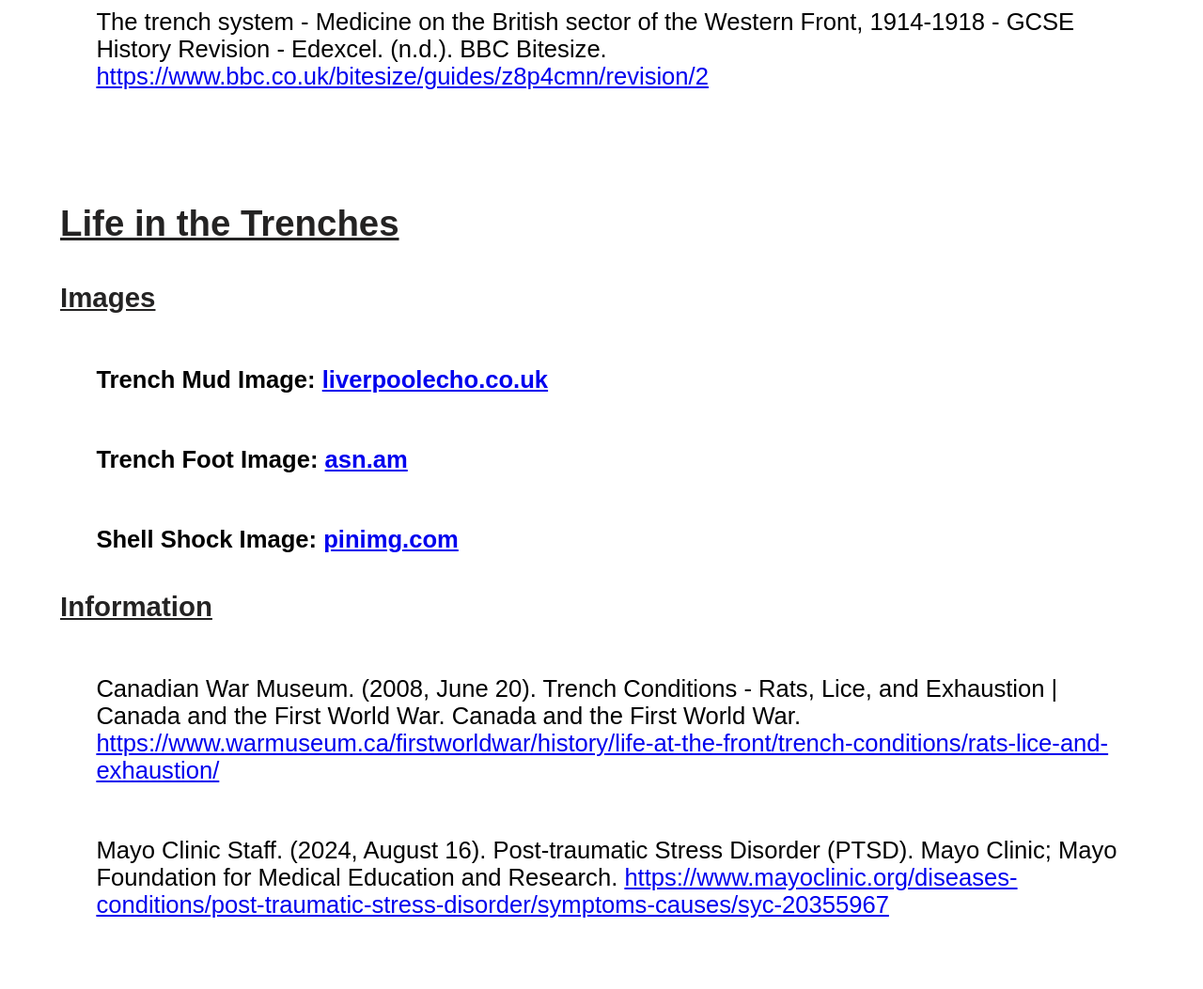
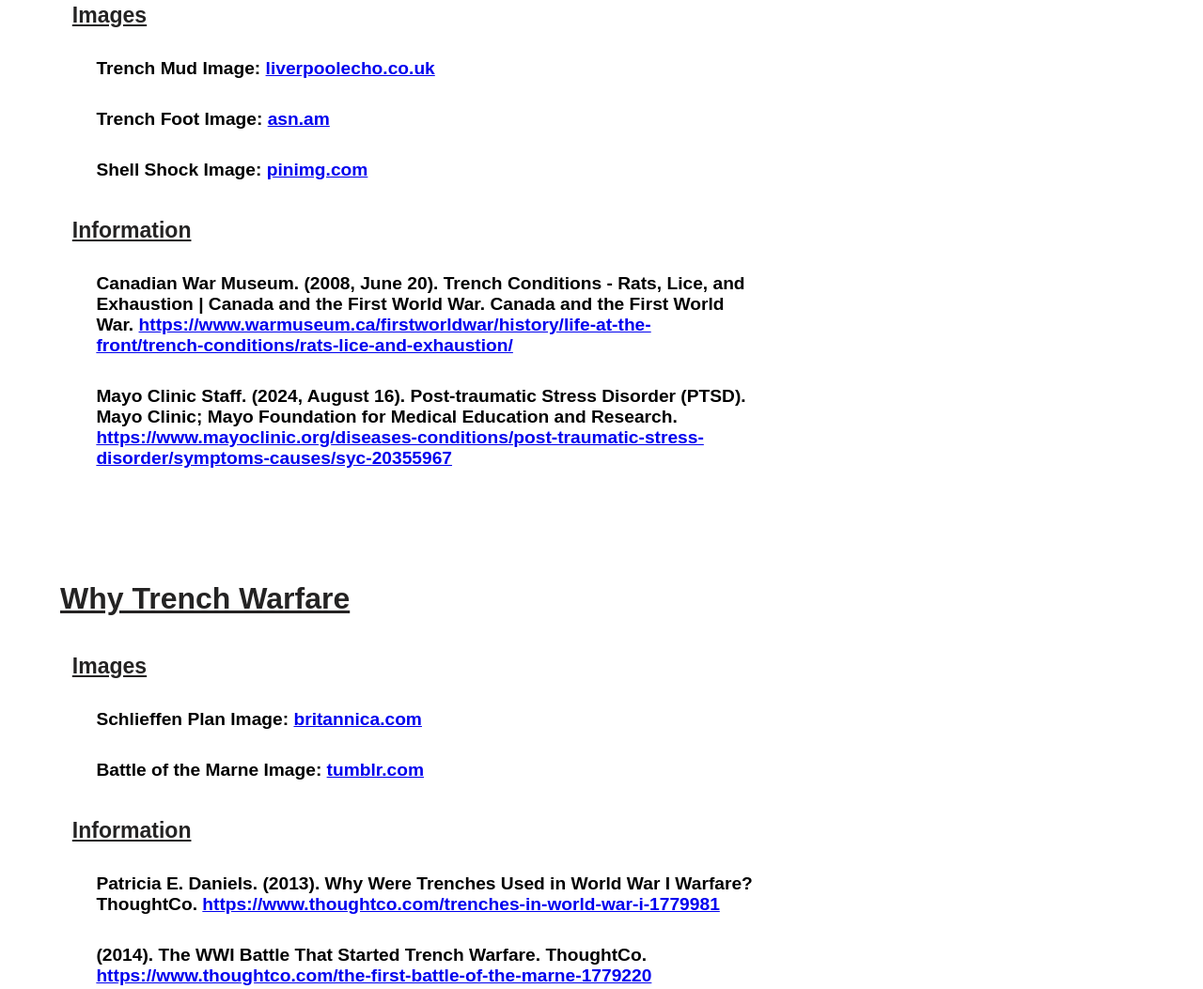
Before and after one commit to Mr-Spicy123/WW1TrenchWarfare, a plain HTML site: page workCited.html in a window 1280 px wide. Shown: the part 1417-2470 px from the top of the page at 94% size. Drawn offline with Linux system fonts and the light colour scheme.

Commit message:
update10

```diff
--- a/index.js
+++ b/index.js
@@ -7,7 +7,7 @@ function openIdea2() {
 }
 
 function openIdea3() {
-
+    window.location.href = 'whyTrenches.html';
 }
 
 function openWorkCited() {
--- a/workCited.html
+++ b/workCited.html
@@ -62,7 +62,7 @@
             <b><u>Information</u></b>
         </div>
         <div class="info-citation">
-            The trench system - Medicine on the British sector of the Western Front, 1914-1918 - GCSE History Revision - Edexcel. (n.d.). BBC Bitesize. <a href="https://www.bbc.co.uk/bitesize/guides/z8p4cmn/revision/2" target="_blank">https://www.bbc.co.uk/bitesize/guides/z8p4cmn/revision/2</a>
+            <b>The trench system - Medicine on the British sector of the Western Front, 1914-1918 - GCSE History Revision - Edexcel. (n.d.). BBC Bitesize. <a href="https://www.bbc.co.uk/bitesize/guides/z8p4cmn/revision/2" target="_blank">https://www.bbc.co.uk/bitesize/guides/z8p4cmn/revision/2</a></b>
         </div>
     </div>
     <div class="section">
@@ -85,10 +85,10 @@
             <b><u>Information</u></b>
         </div>
         <div class="info-citation">
-            Canadian War Museum. (2008, June 20). Trench Conditions - Rats, Lice, and Exhaustion | Canada and the First World War. Canada and the First World War. <a href="https://www.warmuseum.ca/firstworldwar/history/life-at-the-front/trench-conditions/rats-lice-and-exhaustion/" target="_blank">https://www.warmuseum.ca/firstworldwar/history/life-at-the-front/trench-conditions/rats-lice-and-exhaustion/</a>
+            <b>Canadian War Museum. (2008, June 20). Trench Conditions - Rats, Lice, and Exhaustion | Canada and the First World War. Canada and the First World War. <a href="https://www.warmuseum.ca/firstworldwar/history/life-at-the-front/trench-conditions/rats-lice-and-exhaustion/" target="_blank">https://www.warmuseum.ca/firstworldwar/history/life-at-the-front/trench-conditions/rats-lice-and-exhaustion/</a></b>
         </div>
         <div class="info-citation">
-            Mayo Clinic Staff. (2024, August 16). Post-traumatic Stress Disorder (PTSD). Mayo Clinic; Mayo Foundation for Medical Education and Research. <a href="https://www.mayoclinic.org/diseases-conditions/post-traumatic-stress-disorder/symptoms-causes/syc-20355967" target="_blank">https://www.mayoclinic.org/diseases-conditions/post-traumatic-stress-disorder/symptoms-causes/syc-20355967</a>
+            <b>Mayo Clinic Staff. (2024, August 16). Post-traumatic Stress Disorder (PTSD). Mayo Clinic; Mayo Foundation for Medical Education and Research. <a href="https://www.mayoclinic.org/diseases-conditions/post-traumatic-stress-disorder/symptoms-causes/syc-20355967" target="_blank">https://www.mayoclinic.org/diseases-conditions/post-traumatic-stress-disorder/symptoms-causes/syc-20355967</a></b>
         </div>
     </div>
     <div class="section">
@@ -98,8 +98,20 @@
         <div class="sub-title">
             <b><u>Images</u></b>
         </div>
+        <div class="image-citation">
+            <b>Schlieffen Plan Image: <a href="https://cdn.britannica.com/09/178709-050-7FCF5827/Map-Schlieffen-Plan.jpg" target="_blank">britannica.com</a></b>
+        </div>
+        <div class="image-citation">
+            <b>Battle of the Marne Image: <a href="https://66.media.tumblr.com/43db79cfdc0d870865145e9e82aaeeb1/tumblr_mpfmq0bKPb1s57vgxo3_640.jpg" target="_blank">tumblr.com</a></b>
+        </div>
         <div class="sub-title">
             <b><u>Information</u></b>
+        </div>
+        <div class="info-citation">
+            <b>Patricia E. Daniels. (2013). Why Were Trenches Used in World War I Warfare? ThoughtCo. <a href="https://www.thoughtco.com/trenches-in-world-war-i-1779981" target="_blank">https://www.thoughtco.com/trenches-in-world-war-i-1779981</a></b>
+        </div>
+        <div class="info-citation">
+            <b>(2014). The WWI Battle That Started Trench Warfare. ThoughtCo. <a href="https://www.thoughtco.com/the-first-battle-of-the-marne-1779220" target="_blank">https://www.thoughtco.com/the-first-battle-of-the-marne-1779220</a></b>
         </div>
     </div>
 
--- a/workCitedStyles.css
+++ b/workCitedStyles.css
@@ -41,7 +41,7 @@ body {
 
 .title {
     font-family: sans-serif;
-    font-size: 6vw;
+    font-size: 6.5vw;
     text-align: center;
     margin-top: 5vh;
     margin-bottom: 20vh;
@@ -54,7 +54,7 @@ body {
 
 .section-title {
     font-family: sans-serif;
-    font-size: 3vw;
+    font-size: 2.5vw;
     text-align: left;
     margin-left: 5vw;
     color:rgb(36, 35, 35);
@@ -62,24 +62,25 @@ body {
 
 .sub-title {
     font-family: sans-serif;
-    font-size: 2.3vw;
+    font-size: 1.8vw;
     text-align: left;
-    margin-left: 5vw;
+    margin-left: 6vw;
     color:rgb(36, 35, 35);
     margin-top: 5vh;
 }
 
 .image-citation {
     font-family: sans-serif;
-    font-size: 2vw;
+    font-size: 1.5vw;
     margin-left: 8vw;
-    margin-top: 7vh;
+    margin-top: 4vh;
 }
 
 .info-citation {
     font-family: sans-serif;
-    font-size: 2vw;
+    font-size: 1.5vw;
     margin-left: 8vw;
-    margin-top: 7vh;
+    margin-top: 4vh;
     margin-right: 5vw;
+    width: 55vw;
 }
```
Also changed, not shown: aboutTrenches.html (+1 -1 lines), styles.css (+7 -1 lines), whyTrenches.html (added, +37 -0 lines).
